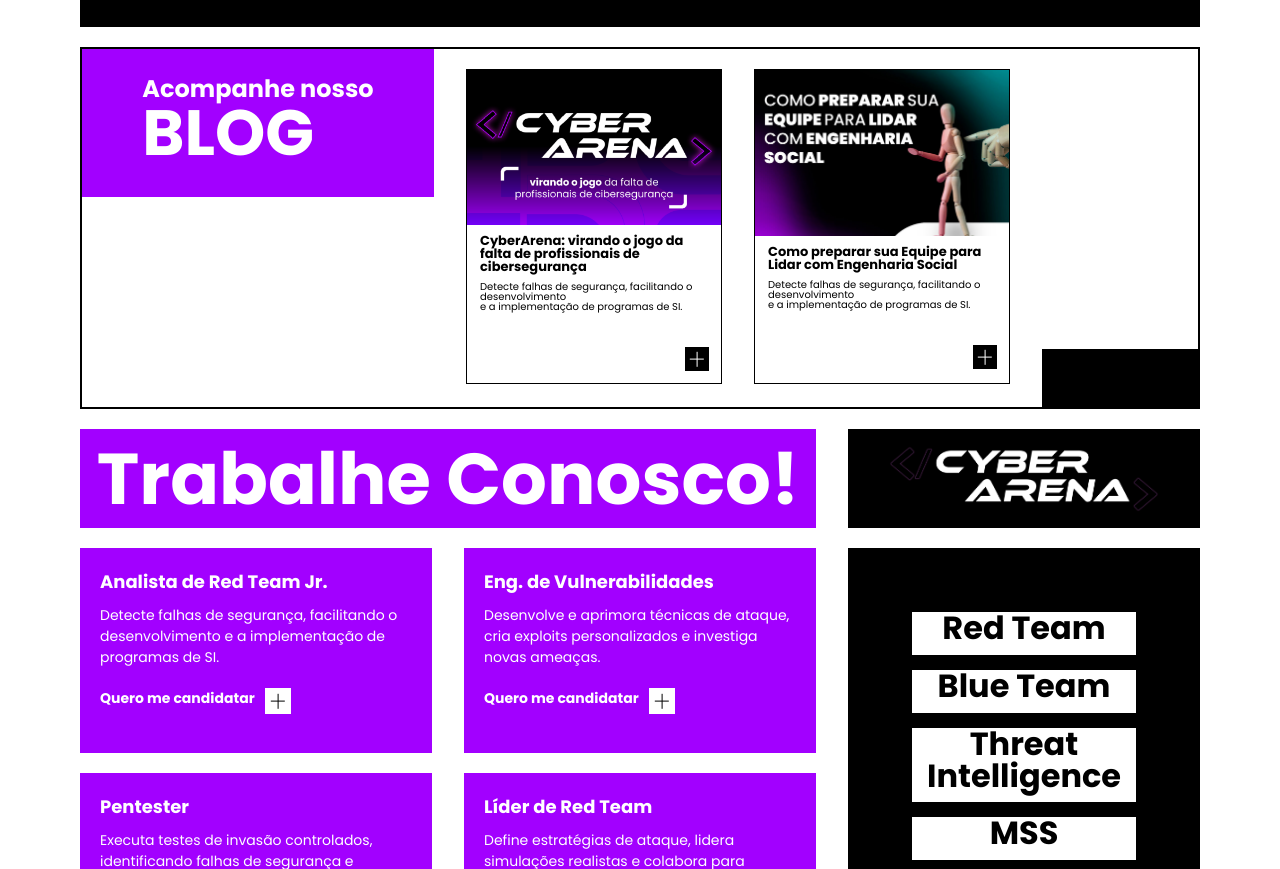
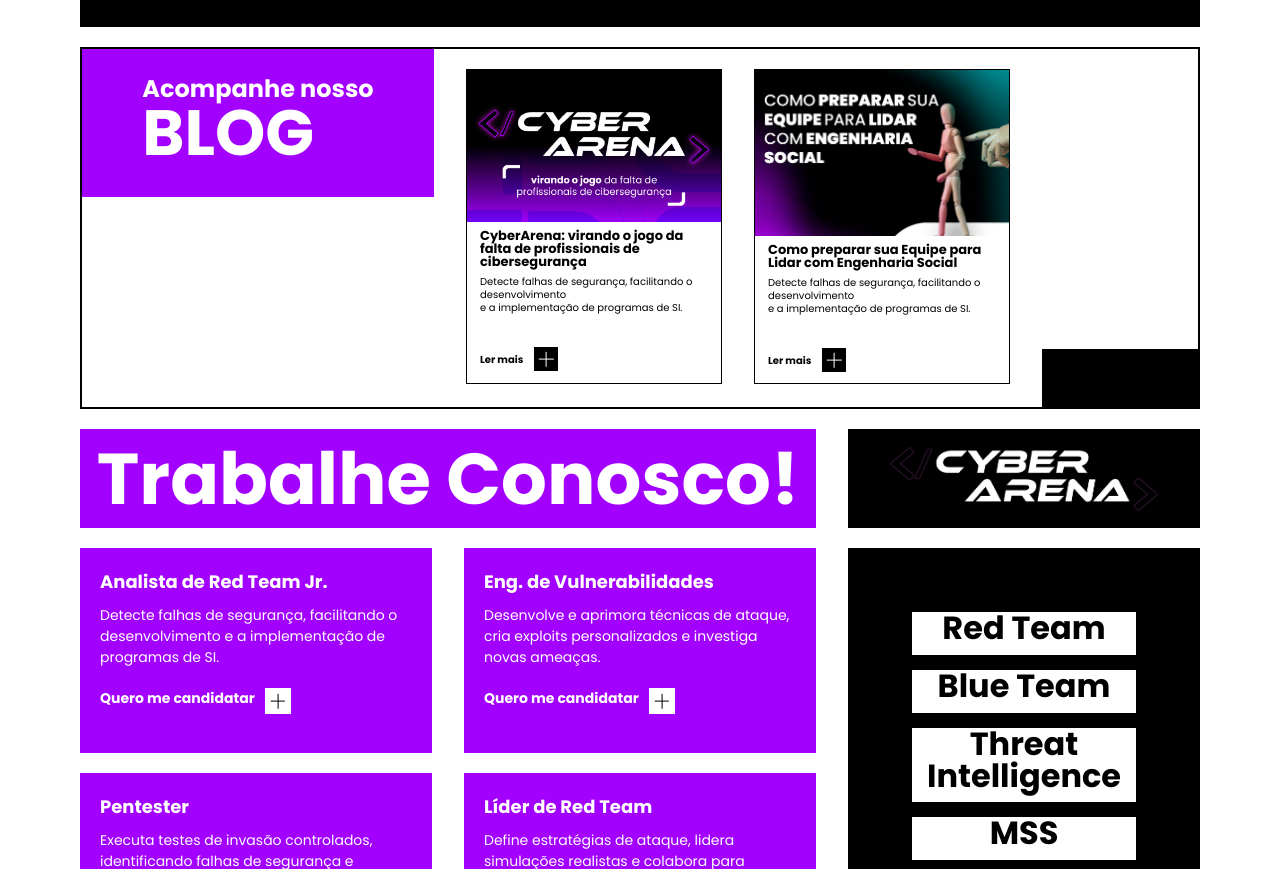
Before and after one commit to NathaliaAlecio22/Landing-Page-NetGlobe, a plain HTML site: page index.html in a window 1280 px wide. Shown: the part 3153-4022 px from the top of the page. Drawn offline with Linux system fonts and the light colour scheme.

Commit message:
Upload: Projeto Completo

```diff
--- a/index.html
+++ b/index.html
@@ -214,6 +214,7 @@
                 </p>
 
                 <div class="botao-blog">
+                    <p><strong>Ler mais</strong></p>
                     <div class="button-blog">
                         <button type="submit"></button>
                     </div>
@@ -231,6 +232,8 @@
                 </p>
 
                 <div class="botao-blog">
+                    <p><strong>Ler mais</strong></p>
+
                     <div class="button-blog">
                         <button type="submit"></button>
                     </div>
--- a/style.css
+++ b/style.css
@@ -831,7 +831,6 @@
     gap: 32px;
 }
 
-
 .card-blog-1,
 .card-blog-2 {
 
@@ -842,7 +841,7 @@
     flex-direction: column;
     border: 1px solid #000;
     background: #fff;
-    gap: 9px;
+    gap: 7px;
 }
 
 .card-blog-1 h2,
@@ -862,7 +861,7 @@
     color: #000;
     font-weight: 400;
     font-size: 10px;
-    line-height: 100%;
+    line-height: 13px;
     letter-spacing: 0%;
     margin-left: 13px;
 
@@ -886,13 +885,21 @@
 .botao-blog {
     margin-top: 25px;
     margin-bottom: 11px;
-}
+    display: flex;
+    align-items: center;
+    gap: 10px;
+}
+
+.botao-blog p{
+    font-size: 10px;
+}
+
+
 
 .button-blog {
     background-color: #000;
     width: 26px;
     height: 26px;
-    margin-left: 217px;
     margin-right: 13px;
     display: flex;
     align-items: center;
```
